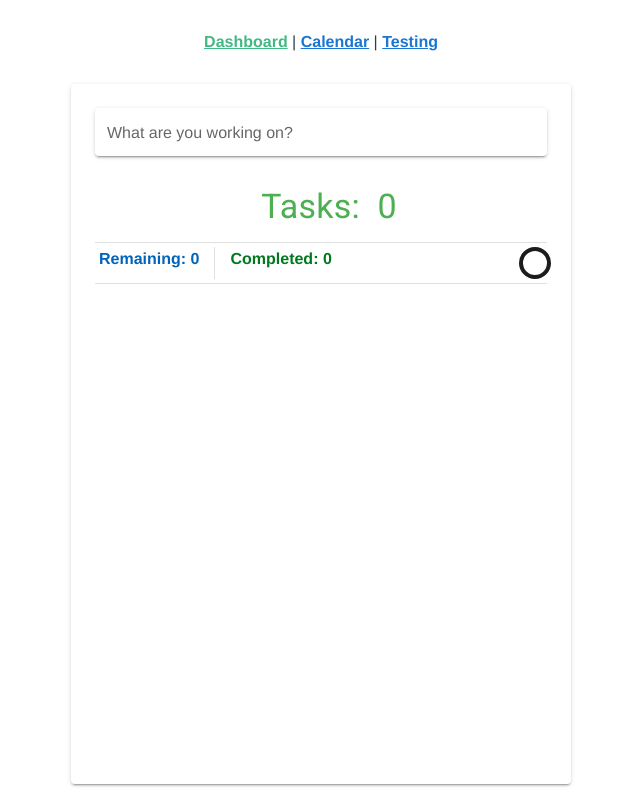
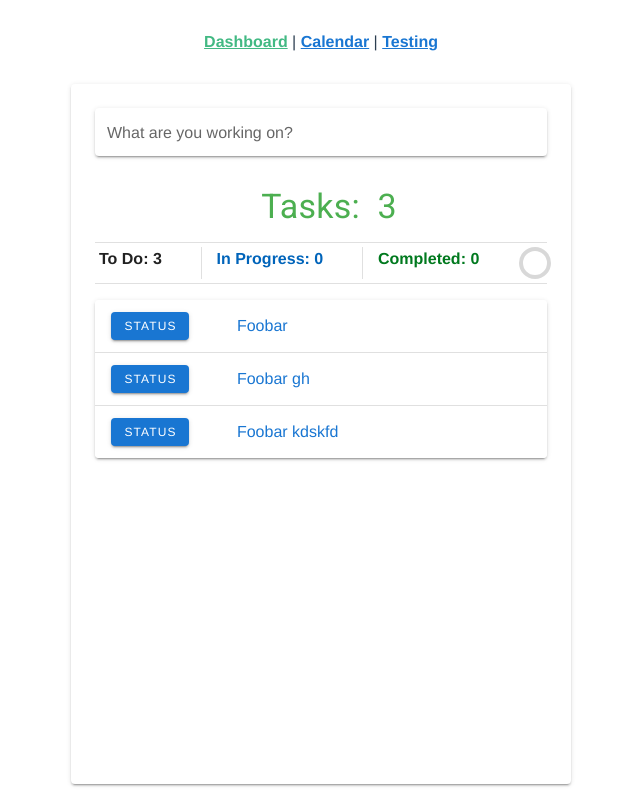
Before and after one commit to cashieeetime/calendar_app, a Vue app: page / in a window 1280 px wide. Shown: the whole page, without its empty margins (319-959 px from the left). Built offline with nearby package versions, Linux system fonts and the light colour scheme.

Commit message:
added new task status & fixed progress bar

```diff
--- a/src/components/ToDoList.vue
+++ b/src/components/ToDoList.vue
@@ -32,10 +32,18 @@
     <v-row
       class="my-1"
     >
-      <strong class="mx-4 info--text text--darken-2">
-        Remaining: {{ remainingTasks }}
+      <strong class="mx-4 text--darken-2">
+        To Do: {{ remainingTasks }}
       </strong>
 
+      <v-spacer></v-spacer>
+      <v-divider vertical></v-divider>
+
+      <strong class="mx-4 info--text text--darken-2">
+        In Progress: {{ inprogress }}
+      </strong>
+
+      <v-spacer></v-spacer>
       <v-divider vertical></v-divider>
 
       <strong class="mx-4 success--text text--darken-2">
@@ -66,30 +74,75 @@
 
           <v-list-item :key="`${i}-${task.text}`">
             <v-list-item-action>
-              <v-checkbox
-                v-model="task.done"
-                :color="task.done && 'grey' || 'primary'"
-              >
-                <template v-slot:label>
-                  <div
-                    :class="task.done && 'grey--text' || 'primary--text'"
-                    class="ml-4"
-                    v-text="task.text"
-                  ></div>
-                </template>
-              </v-checkbox>
+              <template>
+                <div class="text-center">
+                  <v-menu
+                  bottom
+                  :offset-y="offset"
+                  color="white"
+                  >
+                    <template v-slot:activator="{ on, attrs }">
+                      <v-btn
+                        v-bind="attrs"
+                        v-on="on"
+                        color="primary"
+                        dark
+                        small
+                      >
+                        Status
+                      </v-btn>
+                    </template>
+                    <div class="d-flex flex-column">
+                      <v-btn
+                        v-bind="attrs"
+                        v-on="on"
+                        color="fff"
+                        small
+                        @click="task.newtask = true; task.done = false"
+                      >
+                        To Do
+                      </v-btn>
+                      <v-btn
+                        v-bind="attrs"
+                        v-on="on"
+                        color="fff"
+                        small
+                        @click="task.newtask = false; task.done = false"
+                      >
+                        In Progress
+                      </v-btn>
+                      <v-btn
+                        v-bind="attrs"
+                        v-on="on"
+                        color="fff"
+                        small
+                        @click="task.newtask = false; task.done = true"
+                      >
+                        Complete
+                      </v-btn>
+                    </div>
+                  </v-menu>
+                </div>
+              </template>
             </v-list-item-action>
+
+            <div
+              :class="task.done && 'grey--text' || 'primary--text'"
+              class="ml-4"
+              v-text="task.text"
+            ></div>
 
             <v-spacer></v-spacer>
 
             <v-scroll-x-transition>
               <v-icon
-                v-if="task.done"
+                v-if="task.done && task.newtask == false"
                 color="success"
               >
                 mdi-check
               </v-icon>
             </v-scroll-x-transition>
+
           </v-list-item>
         </template>
       </v-slide-y-transition>
@@ -101,18 +154,26 @@
   export default {
     data: () => ({
       tasks: [
-        /*
         {
+          newtask: true,
           done: false,
           text: 'Foobar',
         },
         {
+          newtask: true,
           done: false,
-          text: 'Fizzbuzz',
+          text: 'Foobar gh',
         },
-        */
+        {
+          newtask: true,
+          done: false,
+          text: 'Foobar kdskfd',
+        },
       ],
       newTask: null,
+      offset: true,
+      statuscolor: '',
+      statuslabel: '',
     }),
 
     computed: {
@@ -125,15 +186,18 @@
       remainingTasks () {
         return this.tasks.length - this.completedTasks
       },
+      inprogress () {
+        return this.tasks.filter(task => task.newtask == false && task.done == false).length
+      },
     },
 
     methods: {
       create () {
         this.tasks.push({
+          newtask: true,
           done: false,
           text: this.newTask,
         })
-
         this.newTask = null
       },
     },
```
